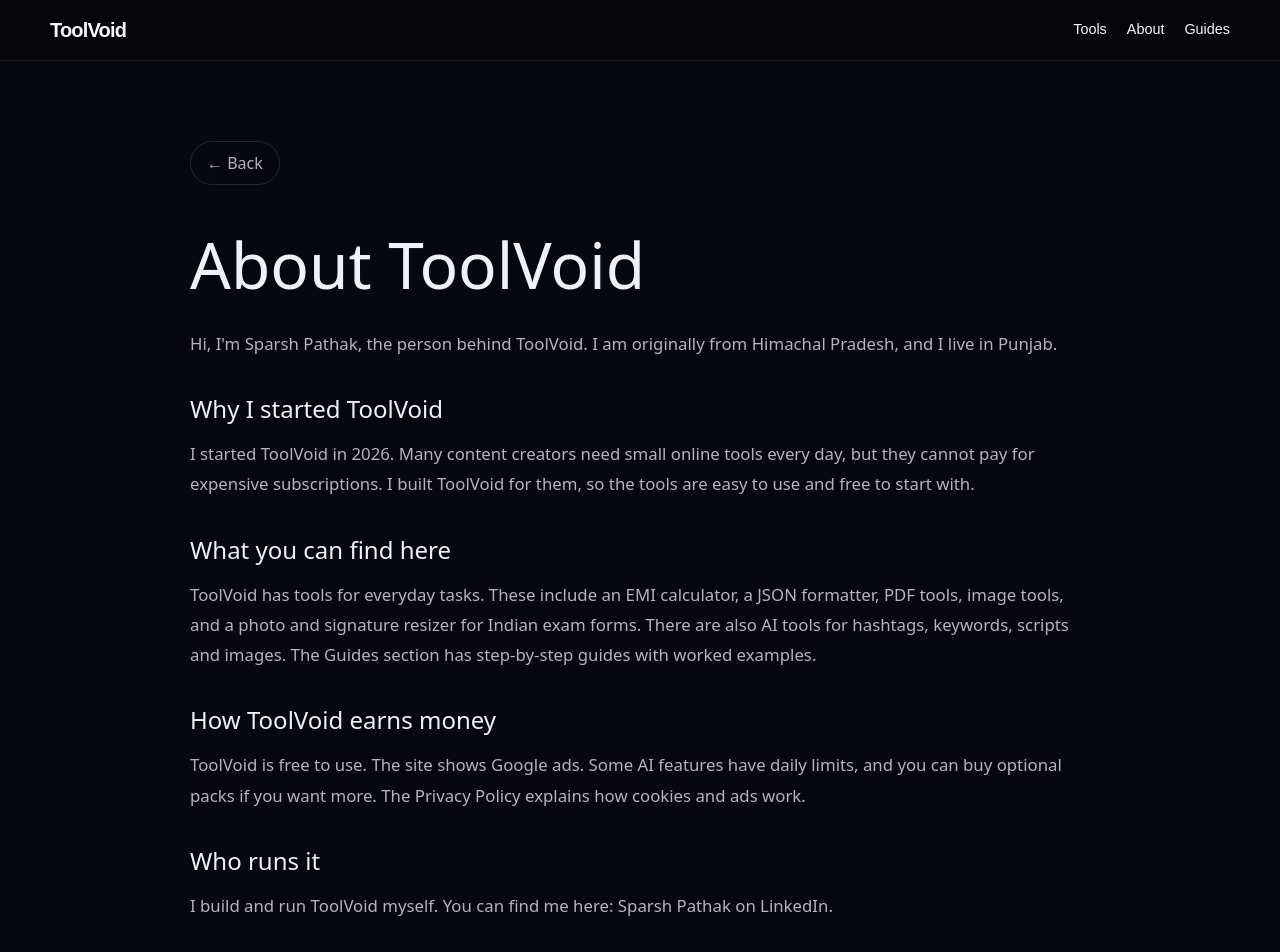
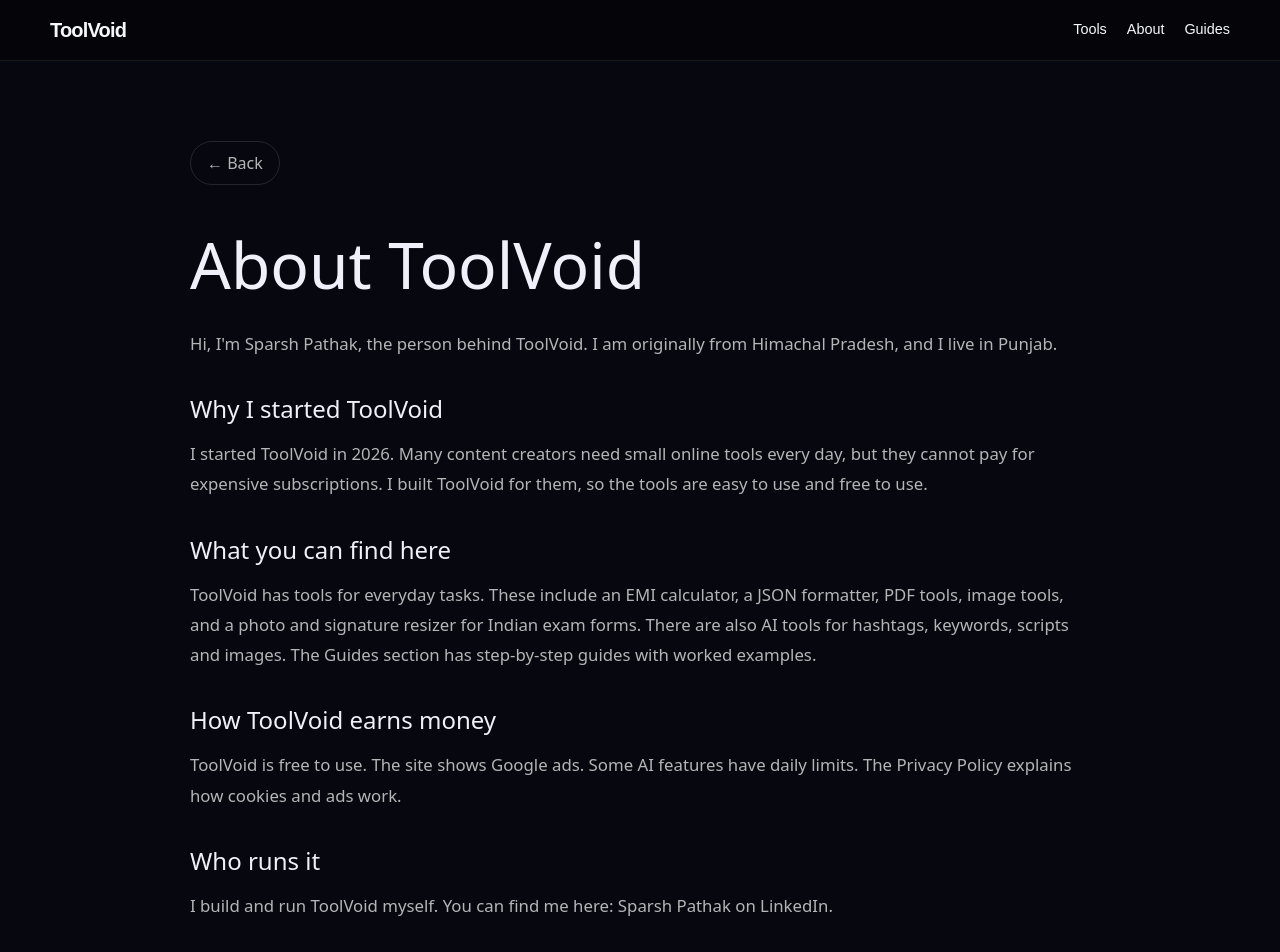
Before and after one commit to toolvoid/toolvoid, a Next.js app: page /about in a window 1280 px wide. Shown: the top 952 px of the page. Built offline with nearby package versions, Linux system fonts and the light colour scheme.

Commit message:
Correct About page free access claims

```diff
--- a/app/about/page.js
+++ b/app/about/page.js
@@ -22,7 +22,7 @@ export default function AboutPage() {
 
         <h2 style={{ fontSize: '1.5rem', marginTop: '2rem', marginBottom: '.75rem' }}>Why I started ToolVoid</h2>
         <p style={{ color: 'rgba(255,255,255,.7)', lineHeight: 1.8, fontSize: '1.05rem', marginBottom: '1.5rem' }}>
-          I started ToolVoid in 2026. Many content creators need small online tools every day, but they cannot pay for expensive subscriptions. I built ToolVoid for them, so the tools are easy to use and free to start with.
+          I started ToolVoid in 2026. Many content creators need small online tools every day, but they cannot pay for expensive subscriptions. I built ToolVoid for them, so the tools are easy to use and free to use.
         </p>
 
         <h2 style={{ fontSize: '1.5rem', marginTop: '2rem', marginBottom: '.75rem' }}>What you can find here</h2>
@@ -32,7 +32,7 @@ export default function AboutPage() {
 
         <h2 style={{ fontSize: '1.5rem', marginTop: '2rem', marginBottom: '.75rem' }}>How ToolVoid earns money</h2>
         <p style={{ color: 'rgba(255,255,255,.7)', lineHeight: 1.8, fontSize: '1.05rem', marginBottom: '1.5rem' }}>
-          ToolVoid is free to use. The site shows Google ads. Some AI features have daily limits, and you can buy optional packs if you want more. The Privacy Policy explains how cookies and ads work.
+          ToolVoid is free to use. The site shows Google ads. Some AI features have daily limits. The Privacy Policy explains how cookies and ads work.
         </p>
 
         <h2 style={{ fontSize: '1.5rem', marginTop: '2rem', marginBottom: '.75rem' }}>Who runs it</h2>
```
